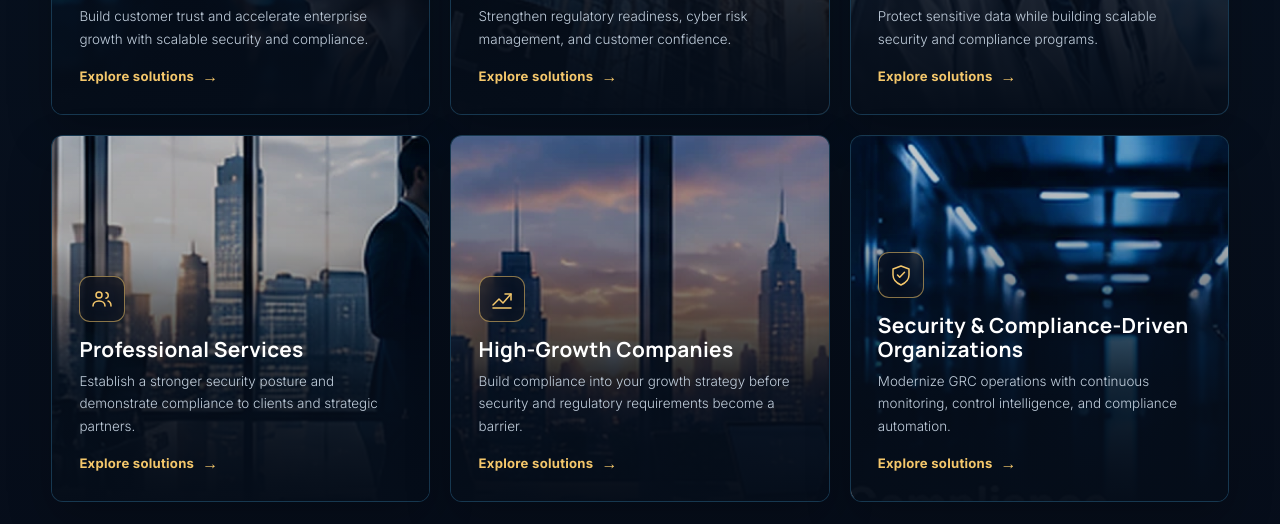
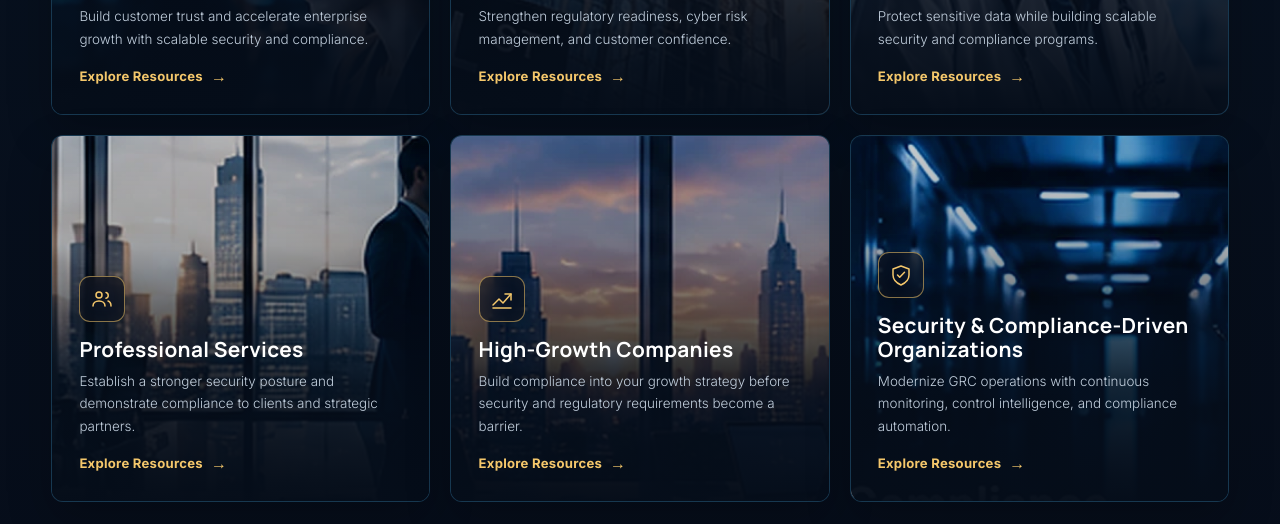
Before and after one commit to TSEC-GRC/tsec-website, a plain HTML site: page index.html in a window 1280 px wide. Shown: the part 1425-1949 px from the top of the page. Drawn offline with Linux system fonts and the light colour scheme.

Commit message:
Replace 'Explore Solutions' with 'Explore Resources'

```diff
--- a/index.html
+++ b/index.html
@@ -2192,7 +2192,7 @@ footer{padding:2rem 4%;border-top:1px solid var(--border);background:rgba(6,13,2
     </div>
     <div class="hero-actions">
       <a href="#cta" class="btn-primary">Book a Strategy Call →</a>
-      <a href="#solutions" class="btn-outline">Explore Solutions →</a>
+      <a href="resources.html" class="btn-outline">Explore Resources →</a>
     </div>
   </div>
 
@@ -2268,8 +2268,8 @@ footer{padding:2rem 4%;border-top:1px solid var(--border);background:rgba(6,13,2
             with scalable security and compliance.
           </p>
 
-          <a href="#solutions" class="industry-link">
-            Explore solutions
+          <a href="resources.html" class="industry-link">
+  Explore Resources
   <span aria-hidden="true">→</span>
 </a>
 
@@ -2317,8 +2317,8 @@ footer{padding:2rem 4%;border-top:1px solid var(--border);background:rgba(6,13,2
             and customer confidence.
           </p>
 
-          <a href="#solutions" class="industry-link">
-            Explore solutions
+         <a href="resources.html" class="industry-link">
+  Explore Resources
   <span aria-hidden="true">→</span>
 </a>
 
@@ -2362,8 +2362,8 @@ footer{padding:2rem 4%;border-top:1px solid var(--border);background:rgba(6,13,2
             and compliance programs.
           </p>
 
-          <a href="#solutions" class="industry-link">
-            Explore solutions
+          <a href="resources.html" class="industry-link">
+  Explore Resources
   <span aria-hidden="true">→</span>
 </a>
 
@@ -2408,8 +2408,8 @@ footer{padding:2rem 4%;border-top:1px solid var(--border);background:rgba(6,13,2
             compliance to clients and strategic partners.
           </p>
 
-          <a href="#solutions" class="industry-link">
-            Explore solutions
+          <a href="resources.html" class="industry-link">
+  Explore Resources
   <span aria-hidden="true">→</span>
 </a>
 
@@ -2453,8 +2453,8 @@ footer{padding:2rem 4%;border-top:1px solid var(--border);background:rgba(6,13,2
             security and regulatory requirements become a barrier.
           </p>
 
-          <a href="#solutions" class="industry-link">
-            Explore solutions
+          <a href="resources.html" class="industry-link">
+  Explore Resources
   <span aria-hidden="true">→</span>
 </a>
 
@@ -2497,8 +2497,8 @@ footer{padding:2rem 4%;border-top:1px solid var(--border);background:rgba(6,13,2
             control intelligence, and compliance automation.
           </p>
 
-          <a href="#solutions" class="industry-link">
-            Explore solutions
+          <a href="resources.html" class="industry-link">
+  Explore Resources
   <span aria-hidden="true">→</span>
 </a>
 
```
Lines whose indentation alone changed are shown as unchanged.
